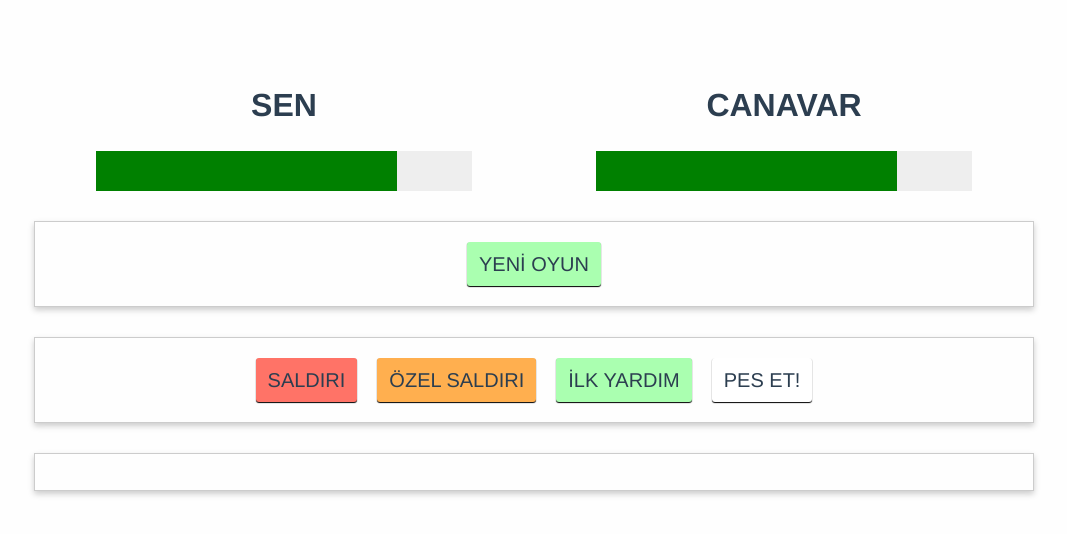
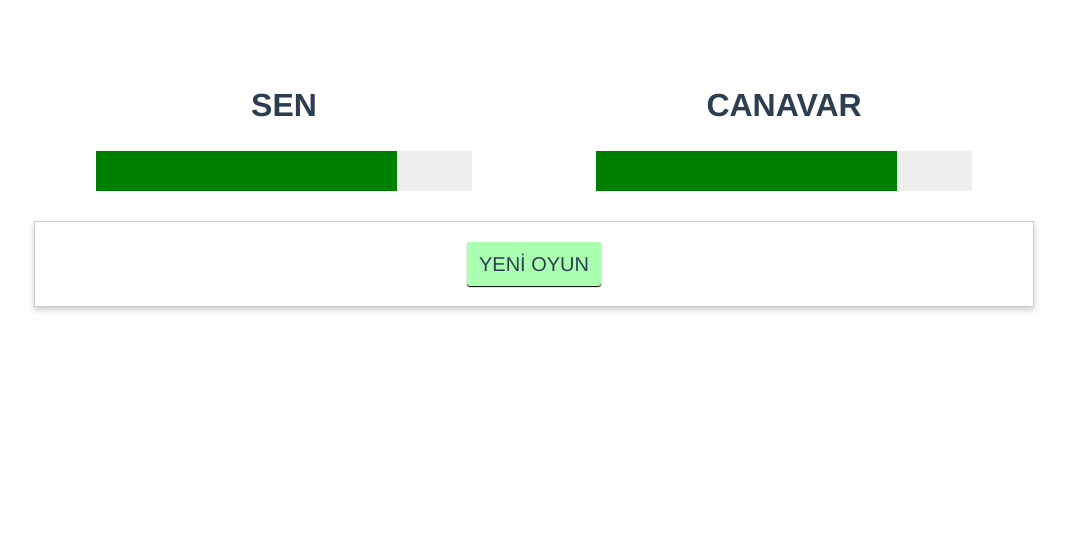
Before and after one commit to Serapckrkc/canavar_oyunu, a Vue app: page / in a window 1280 px wide. Shown: the top 534 px of the page, without its empty margins (106-1173 px from the left). Built offline with nearby package versions, Linux system fonts and the light colour scheme.

Commit message:
Functions Created

```diff
--- a/src/App.vue
+++ b/src/App.vue
@@ -18,20 +18,20 @@
             </div>
         </div>
     </section>
-    <section class="row controls">
+    <section class="row controls" v-if="!game_is_on">
         <div class="small-12 columns">
-            <button id="start-game">YENİ OYUN</button>
+            <button id="start-game" @click="startGame">YENİ OYUN</button>
         </div>
     </section>
-    <section class="row controls">
+    <section class="row controls" v-if="game_is_on">
         <div class="small-12 columns">
-            <button id="attack">SALDIRI</button>
-            <button id="special-attack">ÖZEL SALDIRI</button>
-            <button id="heal">İLK YARDIM</button>
-            <button id="give-up">PES ET!</button>
+            <button id="attack" @click="attack">SALDIRI</button>
+            <button id="special-attack" @click="specialAttack">ÖZEL SALDIRI</button>
+            <button id="heal" @click="healUp">İLK YARDIM</button>
+            <button id="give-up" @click="giveUp">PES ET!</button>
         </div>
     </section>
-    <section class="row log">
+    <section class="row log" v-if="game_is_on">
         <div class="small-12 columns">
             <ul>
                 <li>
@@ -48,10 +48,35 @@
 export default {
   data (){
     return{
-
+        player_heal : 100,
+        monster_heal : 100,
+        game_is_on : false
     }
   },
 
+  methods : {
+
+      startGame : function(){
+            this.game_is_on = true;
+      },
+
+      attack : function(){
+
+      },
+
+      specialAttack : function(){
+
+      },
+
+      healUp : function(){
+
+      },
+
+      giveUp : function(){
+
+      }
+
+  }
 
 }
 </script>
```
